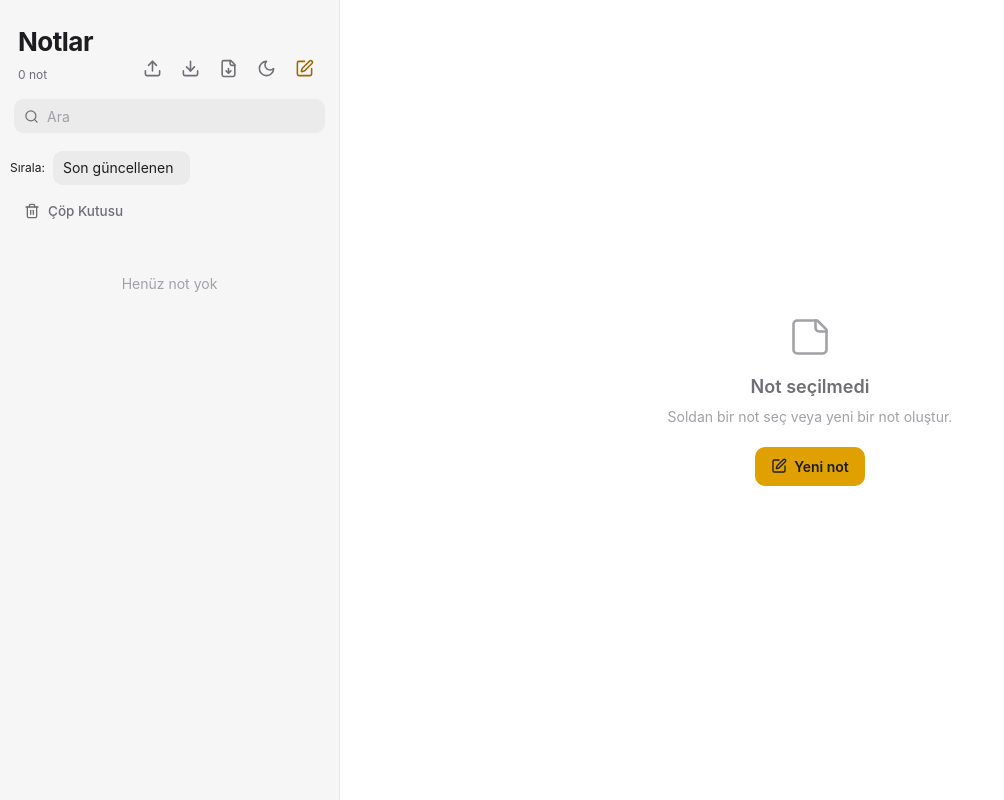
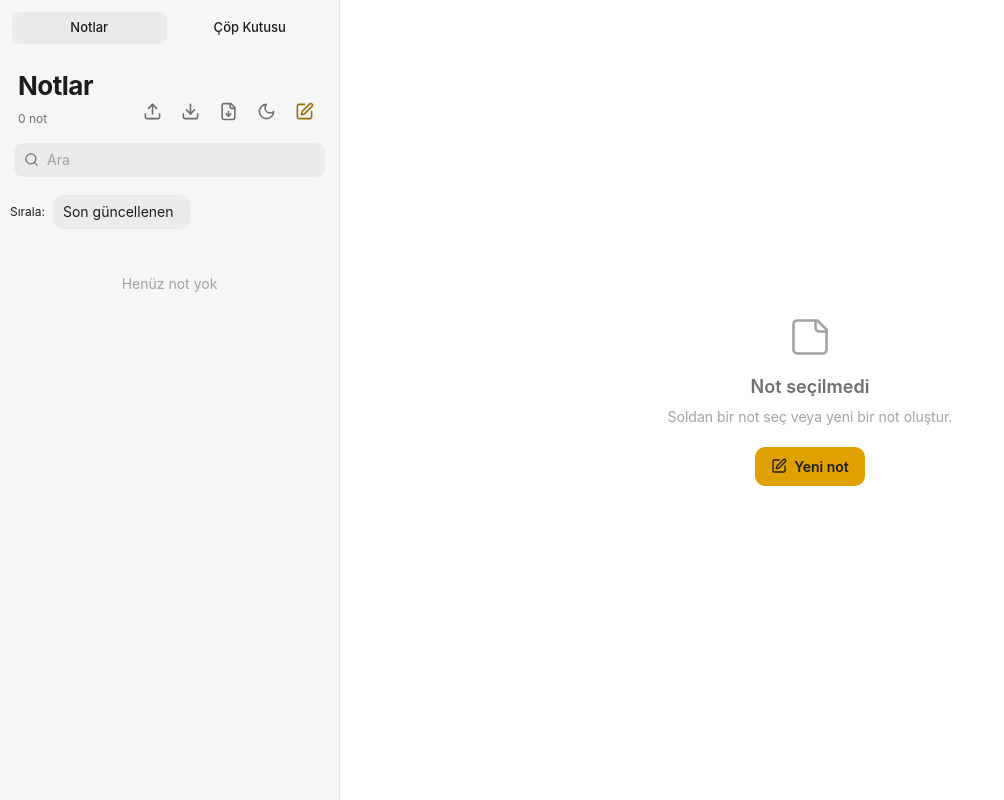
Before and after one commit to enesscigdem/devpilot-sprintboard, a React (Vite) app: page / in a window 1280 px wide. Shown: the whole page, without its empty margins (0-1004 px from the left). Built offline with nearby package versions, Linux system fonts and the light colour scheme.

Commit message:
devpilot: Görev D: Çöp kutusu gezinmesini yeniden tasarla
DevPilot-Execution: e29c5e39-4960-4399-89ba-9295df82d473

```diff
--- a/src/App.tsx
+++ b/src/App.tsx
@@ -1,6 +1,6 @@
 import "./index.css";
 import { useEffect, useMemo, useRef, useState } from "react";
-import { AlertCircle, AlertTriangle, CheckCircle2, ChevronLeft, Download, FileDown, Info, Moon, Pin, RotateCcw, Search, SquarePen, StickyNote, Sun, Trash2, Upload, X } from "lucide-react";
+import { AlertCircle, AlertTriangle, CheckCircle2, ChevronLeft, Download, FileDown, Info, Moon, Pin, Search, SquarePen, StickyNote, Sun, Trash2, Upload, X } from "lucide-react";
 import NoteEditor from "./components/NoteEditor";
 import ConfirmDialog from "./components/ConfirmDialog";
 import {
@@ -187,6 +187,7 @@ export default function App() {
   const [importStatus, setImportStatus] = useState<{ message: string; isError?: boolean } | null>(null);
   const [toasts, setToasts] = useState<ToastNotification[]>([]);
   const [isConfirmTrashOpen, setIsConfirmTrashOpen] = useState(false);
+  const [noteToDeletePermanently, setNoteToDeletePermanently] = useState<string | null>(null);
   const undoTimerRef = useRef<ReturnType<typeof setTimeout> | null>(null);
   const searchRef = useRef<HTMLInputElement>(null);
   const removeToast = (id: string) => setToasts((prev) => prev.filter((toast) => toast.id !== id));
@@ -263,9 +264,14 @@ export default function App() {
   };
 
   const handlePermanentDelete = (id: string) => {
-    if (window.confirm("Bu notu kalıcı olarak silmek istediğinize emin misiniz?")) {
-      setNotes((prev) => permanentlyDeleteNote(prev, id));
+    setNoteToDeletePermanently(id);
+  };
+
+  const handleConfirmPermanentDelete = () => {
+    if (noteToDeletePermanently) {
+      setNotes((prev) => permanentlyDeleteNote(prev, noteToDeletePermanently));
       setSelectedId(null);
+      setNoteToDeletePermanently(null);
     }
   };
 
@@ -488,6 +494,56 @@ export default function App() {
   return (
     <div className="app" data-pane={mobilePane}>
       <aside className="sidebar" aria-label="Notlar">
+        <div className="sidebar-tabs" role="tablist" style={{ display: "flex", gap: "6px", padding: "12px 12px 0" }}>
+          <button
+            type="button"
+            role="tab"
+            aria-selected={currentView === "notes"}
+            className={`sidebar-tab ${currentView === "notes" ? "active" : ""}`}
+            style={{
+              flex: 1,
+              padding: "6px 12px",
+              borderRadius: "8px",
+              border: "none",
+              fontSize: "13px",
+              fontWeight: 500,
+              cursor: "pointer",
+              background: currentView === "notes" ? "var(--hover, rgba(0,0,0,0.08))" : "transparent",
+              color: currentView === "notes" ? "var(--text)" : "var(--muted)",
+            }}
+            onClick={() => {
+              setCurrentView("notes");
+              setDraft(null);
+              setSelectedId(null);
+            }}
+          >
+            Notlar
+          </button>
+          <button
+            type="button"
+            role="tab"
+            aria-selected={currentView === "trash"}
+            className={`sidebar-tab ${currentView === "trash" ? "active" : ""}`}
+            style={{
+              flex: 1,
+              padding: "6px 12px",
+              borderRadius: "8px",
+              border: "none",
+              fontSize: "13px",
+              fontWeight: 500,
+              cursor: "pointer",
+              background: currentView === "trash" ? "var(--hover, rgba(0,0,0,0.08))" : "transparent",
+              color: currentView === "trash" ? "var(--text)" : "var(--muted)",
+            }}
+            onClick={() => {
+              setCurrentView("trash");
+              setDraft(null);
+              setSelectedId(null);
+            }}
+          >
+            Çöp Kutusu
+          </button>
+        </div>
         <header className="sidebar-header" style={{ flexWrap: "nowrap", minWidth: 0 }}>
           <div className="sidebar-title" style={{ minWidth: 0, flexShrink: 0, whiteSpace: "nowrap" }}>
             <h1 style={{ whiteSpace: "nowrap" }}>{currentView === "trash" ? "Çöp Kutusu" : "Notlar"}</h1>
@@ -592,20 +648,7 @@ export default function App() {
             ))}
           </div>
         )}
-        <button
-          type="button"
-          className={`trash-nav ${currentView === "trash" ? "active" : ""}`}
-          aria-current={currentView === "trash" ? "true" : undefined}
-          onClick={() => {
-            setCurrentView((prev) => (prev === "trash" ? "notes" : "trash"));
-            setDraft(null);
-            setSelectedId(null);
-          }}
-        >
-          <Trash2 size={16} />
-          <span>Çöp Kutusu</span>
-          {trashNotes.length > 0 && <span className="trash-nav-badge">{trashNotes.length}</span>}
-        </button>
+
         {currentView === "trash" && trashNotes.length > 0 && (
           <div style={{ padding: "0 10px 8px", display: "flex", justifyContent: "flex-end" }}>
             <button
@@ -723,22 +766,12 @@ export default function App() {
             }}>
               <ChevronLeft size={20} />{currentView === "trash" ? "Çöp Kutusu" : "Notlar"}
             </button>
-            {selected.deletedAt && (
-              <div className="trash-banner">
-                <p>Bu not çöp kutusunda.</p>
-                <div className="trash-actions">
-                  <button type="button" className="secondary-button" onClick={() => handleRestore(selected.id)}>
-                    <RotateCcw size={14} />Geri Yükle
-                  </button>
-                  <button type="button" className="danger-button" onClick={() => handlePermanentDelete(selected.id)}>
-                    <Trash2 size={14} />Kalıcı Olarak Sil
-                  </button>
-                </div>
-              </div>
-            )}
             <NoteEditor
               key={selected.id}
               note={selected}
+              isTrash={Boolean(selected.deletedAt)}
+              onRestore={() => handleRestore(selected.id)}
+              onPermanentDelete={() => handlePermanentDelete(selected.id)}
               onChange={(patch) => {
                 if (!selected.deletedAt) patchNote(selected.id, patch);
               }}
@@ -850,6 +883,16 @@ export default function App() {
         onClose={() => setIsConfirmTrashOpen(false)}
       />
 
+      <ConfirmDialog
+        isOpen={Boolean(noteToDeletePermanently)}
+        title="Notu Kalıcı Olarak Sil"
+        message="Bu not kalıcı olarak silinecektir. Bu işlem geri alınamaz. Emin misiniz?"
+        confirmText="Kalıcı Olarak Sil"
+        cancelText="İptal"
+        onConfirm={handleConfirmPermanentDelete}
+        onClose={() => setNoteToDeletePermanently(null)}
+      />
+
       <aside className="toast-container" aria-label="Bildirimler" aria-live="polite">
         {toasts.map((toast) => (
           <ToastItem key={toast.id} toast={toast} onDismiss={removeToast} />
--- a/src/components/NoteEditor.tsx
+++ b/src/components/NoteEditor.tsx
@@ -1,7 +1,7 @@
 import { useCallback, useEffect, useMemo, useRef, useState } from "react";
 import {
   Bold, Italic, Underline, Strikethrough, List, ListOrdered, ListChecks, Quote, Code, Link2, Minus,
-  Pin, PinOff, Trash2, Undo2, Redo2, X,
+  Pin, PinOff, Trash2, Undo2, Redo2, RotateCcw, X,
 } from "lucide-react";
 import { formatFullDate, sanitizeHtml, wordCount, type Note } from "@/lib/notes";
 
@@ -12,6 +12,9 @@ type Props = {
   onChange: (patch: { title?: string; html?: string; tags?: string[] }) => void;
   onTogglePin: () => void;
   onDelete: () => void;
+  isTrash?: boolean;
+  onRestore?: () => void;
+  onPermanentDelete?: () => void;
   allTags?: TagSuggestion[] | Record<string, number>;
   suggestions?: TagSuggestion[] | Record<string, number>;
 };
@@ -27,7 +30,18 @@ const BLOCKS = [
 
 const run = (command: string, value?: string) => document.execCommand(command, false, value);
 
-export default function NoteEditor({ note, onChange, onTogglePin, onDelete, allTags, suggestions }: Props) {
+export default function NoteEditor({
+  note,
+  onChange,
+  onTogglePin,
+  onDelete,
+  isTrash: propIsTrash,
+  onRestore,
+  onPermanentDelete,
+  allTags,
+  suggestions,
+}: Props) {
+  const isTrash = Boolean(propIsTrash || note.deletedAt);
   const bodyRef = useRef<HTMLDivElement>(null);
   const titleRef = useRef<HTMLTextAreaElement>(null);
   const [active, setActive] = useState<Active>({});
@@ -249,6 +263,30 @@ export default function NoteEditor({ note, onChange, onTogglePin, onDelete, allT
 
   return (
     <section className="editor" aria-label="Not ayrıntısı">
+      {isTrash ? (
+        <div className="editor-toolbar trash-toolbar" role="toolbar" aria-label="Çöp kutusu eylemleri">
+          <div className="tool-group">
+            <button
+              type="button"
+              className="action-btn restore-btn"
+              onClick={onRestore}
+              aria-label="Geri Yükle"
+            >
+              <RotateCcw size={16} />
+              <span>Geri Yükle</span>
+            </button>
+            <button
+              type="button"
+              className="action-btn delete-btn"
+              onClick={onPermanentDelete || onDelete}
+              aria-label="Kalıcı Olarak Sil"
+            >
+              <Trash2 size={16} />
+              <span>Kalıcı Olarak Sil</span>
+            </button>
+          </div>
+        </div>
+      ) : (
         <div className="editor-toolbar" role="toolbar" aria-label="Biçimlendirme">
           <div className="tool-group">
             {tool("Geri al", Undo2, () => exec("undo"))}
@@ -281,6 +319,7 @@ export default function NoteEditor({ note, onChange, onTogglePin, onDelete, allT
             {tool("Notu sil", Trash2, () => setConfirmDelete((v) => !v), confirmDelete)}
           </div>
         </div>
+      )}
 
       <div className="editor-scroll">
         <article className="editor-page">
@@ -304,8 +343,9 @@ export default function NoteEditor({ note, onChange, onTogglePin, onDelete, allT
           </time>
           <textarea ref={titleRef} className="editor-title" rows={1} aria-label="Not başlığı" placeholder="Başlık"
             defaultValue={note.title}
-            onChange={(e) => onChange({ title: e.target.value.replace(/\n/g, " ") })}
-            onKeyDown={(e) => { if (e.key === "Enter") { e.preventDefault(); bodyRef.current?.focus(); } }} />
+            readOnly={isTrash}
+            onChange={(e) => !isTrash && onChange({ title: e.target.value.replace(/\n/g, " ") })}
+            onKeyDown={(e) => { if (e.key === "Enter") { e.preventDefault(); if (!isTrash) bodyRef.current?.focus(); } }} />
           <div className="editor-tags-container">
             <div className="editor-tags" aria-label="Etiketler">
               <div className="sr-only" aria-live="polite" aria-atomic="true">
@@ -314,6 +354,7 @@ export default function NoteEditor({ note, onChange, onTogglePin, onDelete, allT
               {currentTags.map((tag) => (
                 <span key={tag} className="tag-chip">
                   <span>#{tag}</span>
+                  {!isTrash && (
                     <button
                       type="button"
                       className="tag-remove"
@@ -322,8 +363,10 @@ export default function NoteEditor({ note, onChange, onTogglePin, onDelete, allT
                     >
                       <X size={12} />
                     </button>
+                  )}
                 </span>
               ))}
+              {!isTrash && (
                 <div className="tag-input-wrapper">
                   <input
                     type="text"
@@ -378,16 +421,17 @@ export default function NoteEditor({ note, onChange, onTogglePin, onDelete, allT
                     </ul>
                   )}
                 </div>
+              )}
             </div>
-            {tagError && (
+            {!isTrash && tagError && (
               <div className="tag-error" role="alert">
                 {tagError}
               </div>
             )}
           </div>
-          <div ref={bodyRef} className="editor-body" contentEditable suppressContentEditableWarning role="textbox"
+          <div ref={bodyRef} className="editor-body" contentEditable={!isTrash} suppressContentEditableWarning role="textbox"
             aria-multiline="true" aria-label="Not içeriği" data-placeholder="Yazmaya başla…"
-            onInput={commit} onClick={onBodyClick} onKeyDown={onBodyKeyDown} onPaste={onPaste} />
+            onInput={isTrash ? undefined : commit} onClick={onBodyClick} onKeyDown={isTrash ? undefined : onBodyKeyDown} onPaste={isTrash ? undefined : onPaste} />
         </article>
       </div>
 
```
Lines whose indentation alone changed are shown as unchanged.
